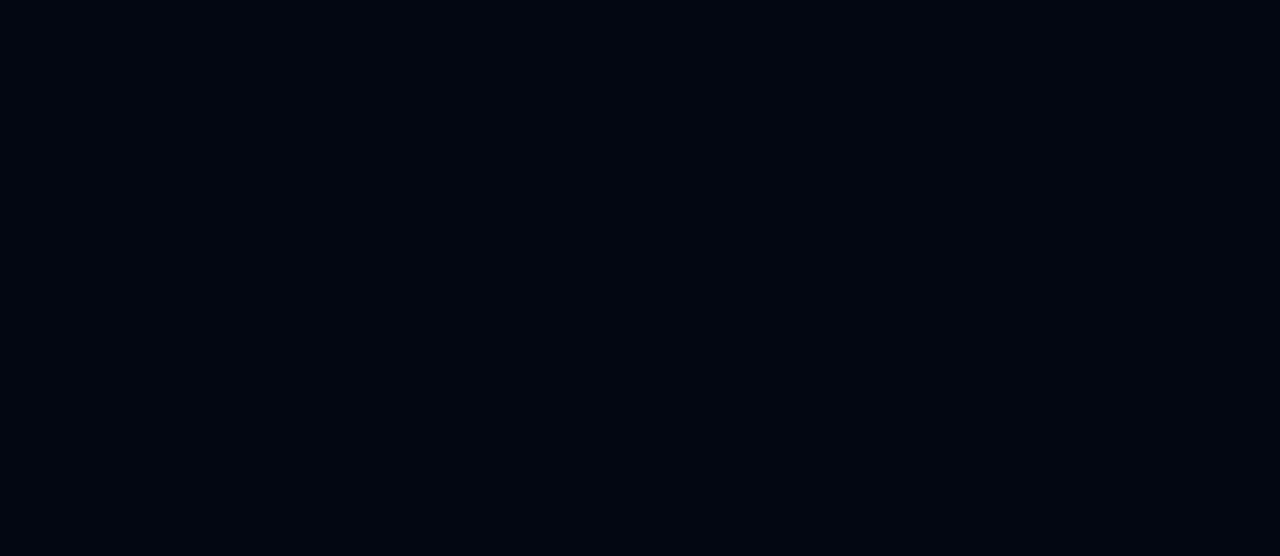
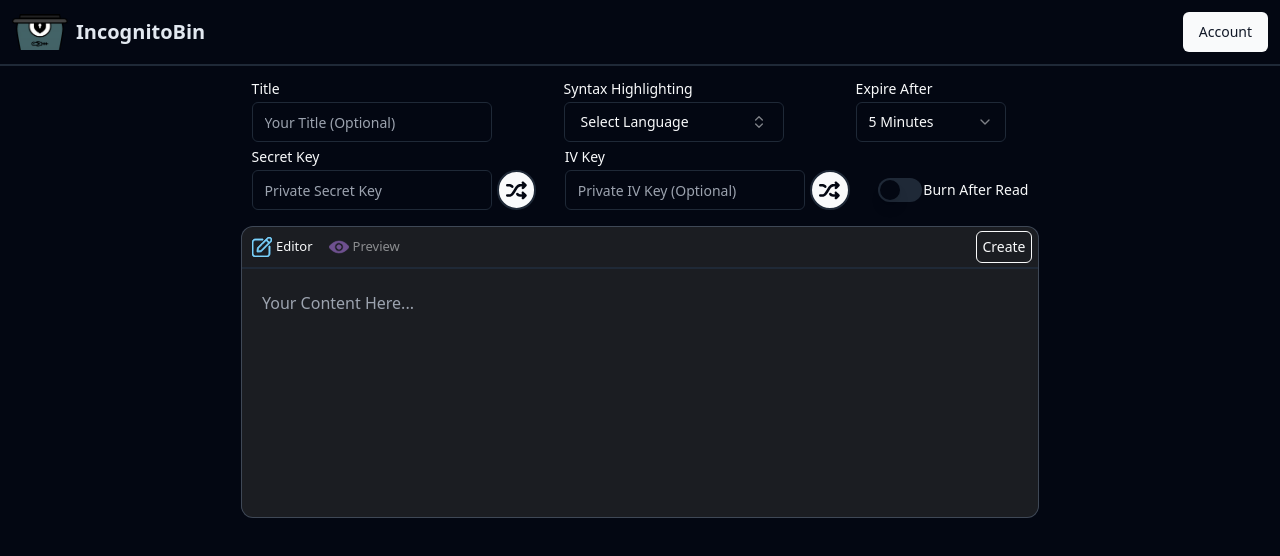
Before and after one commit to IncognitoBin/IncognitoBin, a React (Vite) app in the folder Client/: page / in a window 1280 px wide. Before the commit this address had no page. Shown: the top 556 px of the page. Built offline with nearby package versions, Linux system fonts and the light colour scheme.

Commit message:
Client: Include the Header and Set Routes For Auth, User Pastes and Default Page

```diff
--- a/Client/src/App.tsx
+++ b/Client/src/App.tsx
@@ -4,17 +4,25 @@ import { BrowserRouter as Router, Route, Routes } from "react-router-dom";
 import CreatePaste from "./pages/Create";
 import ReadPaste from "./pages/Read";
 import { Toaster } from "./components/ui/toaster";
+import AuthPage from "./pages/Auth";
+import MyPastes from "./pages/MyPastes";
+import Header from "./layouts/Header";
 
 function App() {
-
   return (
     <ThemeProvider defaultTheme="dark" storageKey="vite-ui-theme">
       <Router>
+      <Header />
         <Routes>
+          <Route path="/" element={<CreatePaste />} />
           <Route path="/Create" element={<CreatePaste />} />
           <Route path="/:id" element={<ReadPaste />} />
           <Route path="/:id/:key" element={<ReadPaste />} />
+
           <Route path="/:id/:key/:iv" element={<ReadPaste />} />
+          <Route path="/Auth" element={<AuthPage />} />
+          <Route path="/Me" element={<MyPastes />} />
+
         </Routes>
       </Router>
       <Toaster />
```
